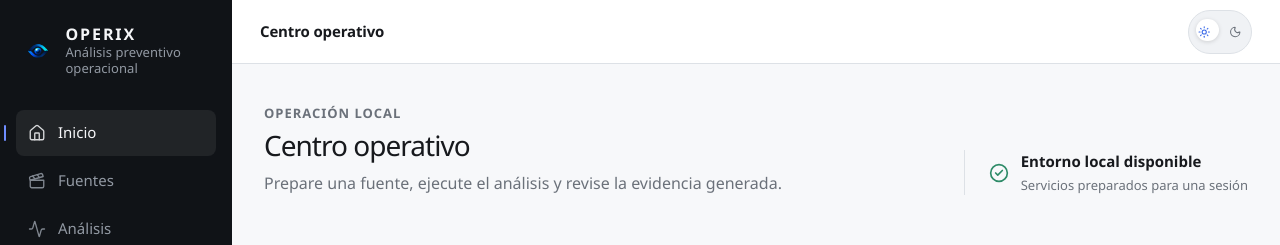
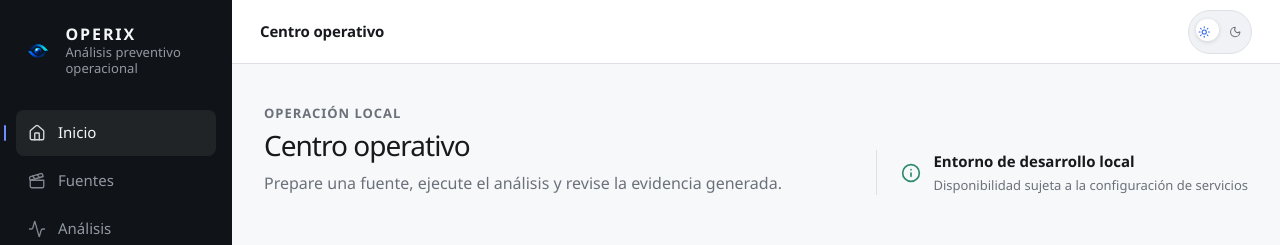
Before and after one commit to DPBascur/Operix, a Next.js app in the folder frontend/: page / in a window 1280 px wide. Shown: the top 245 px of the page. Built offline with nearby package versions, Linux system fonts and the light colour scheme; no server answers.

Commit message:
fix(inicio): evitar afirmar disponibilidad sin verificar servicios

```diff
--- a/frontend/src/app/page.tsx
+++ b/frontend/src/app/page.tsx
@@ -1,4 +1,4 @@
-import { CircleCheck } from "lucide-react";
+import { Info } from "lucide-react";
 import { AppShell } from "@/components/layout/app-shell";
 import { RecentActivity } from "@/features/home/recent-activity";
 import { SourceCatalog } from "@/features/sources/source-catalog";
@@ -17,10 +17,10 @@ export default function HomePage() {
             </p>
           </div>
           <div className="system-availability">
-            <CircleCheck aria-hidden="true" />
+            <Info aria-hidden="true" />
             <div>
-              <strong>Entorno local disponible</strong>
-              <span>Servicios preparados para una sesión</span>
+              <strong>Entorno de desarrollo local</strong>
+              <span>Disponibilidad sujeta a la configuración de servicios</span>
             </div>
           </div>
         </header>
```
